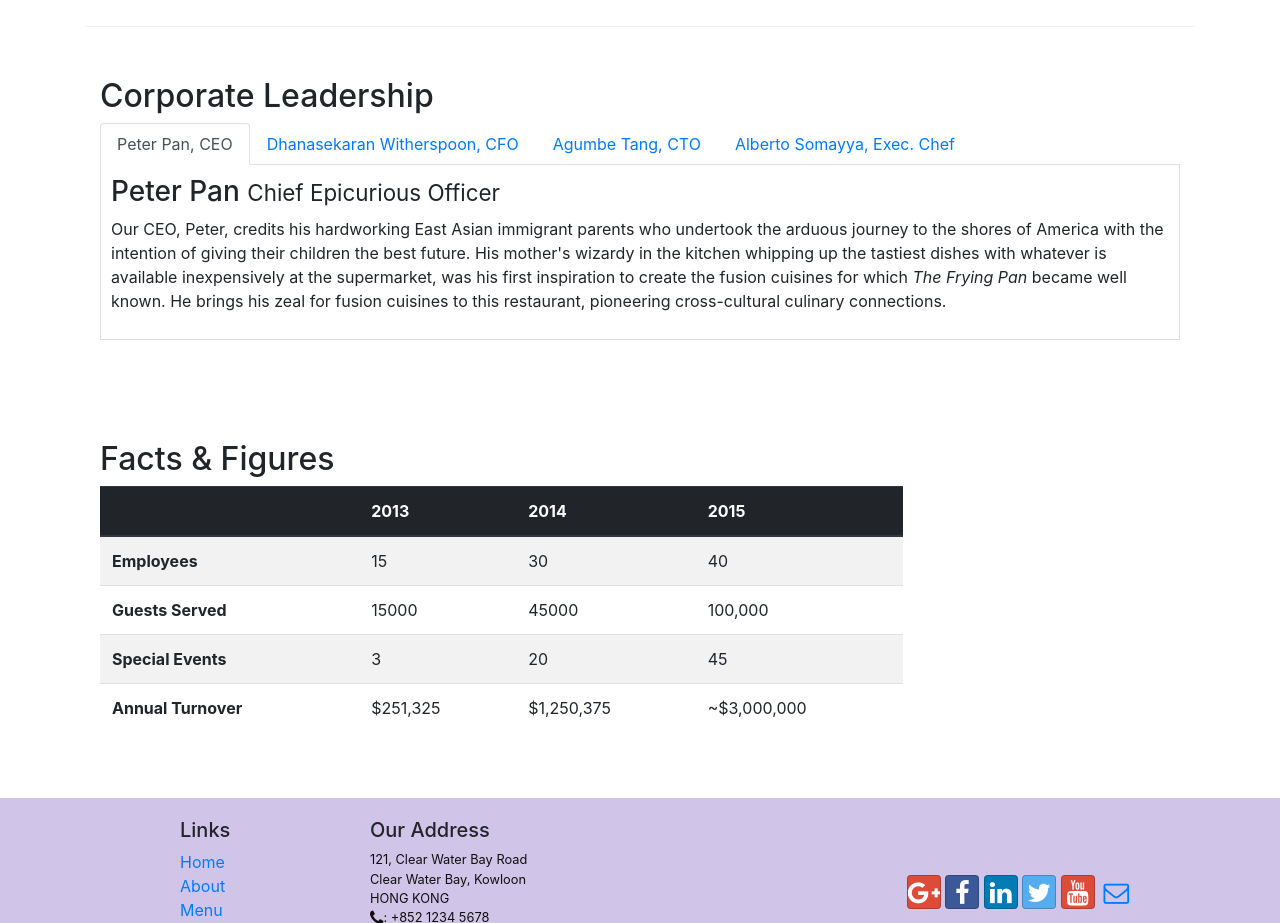
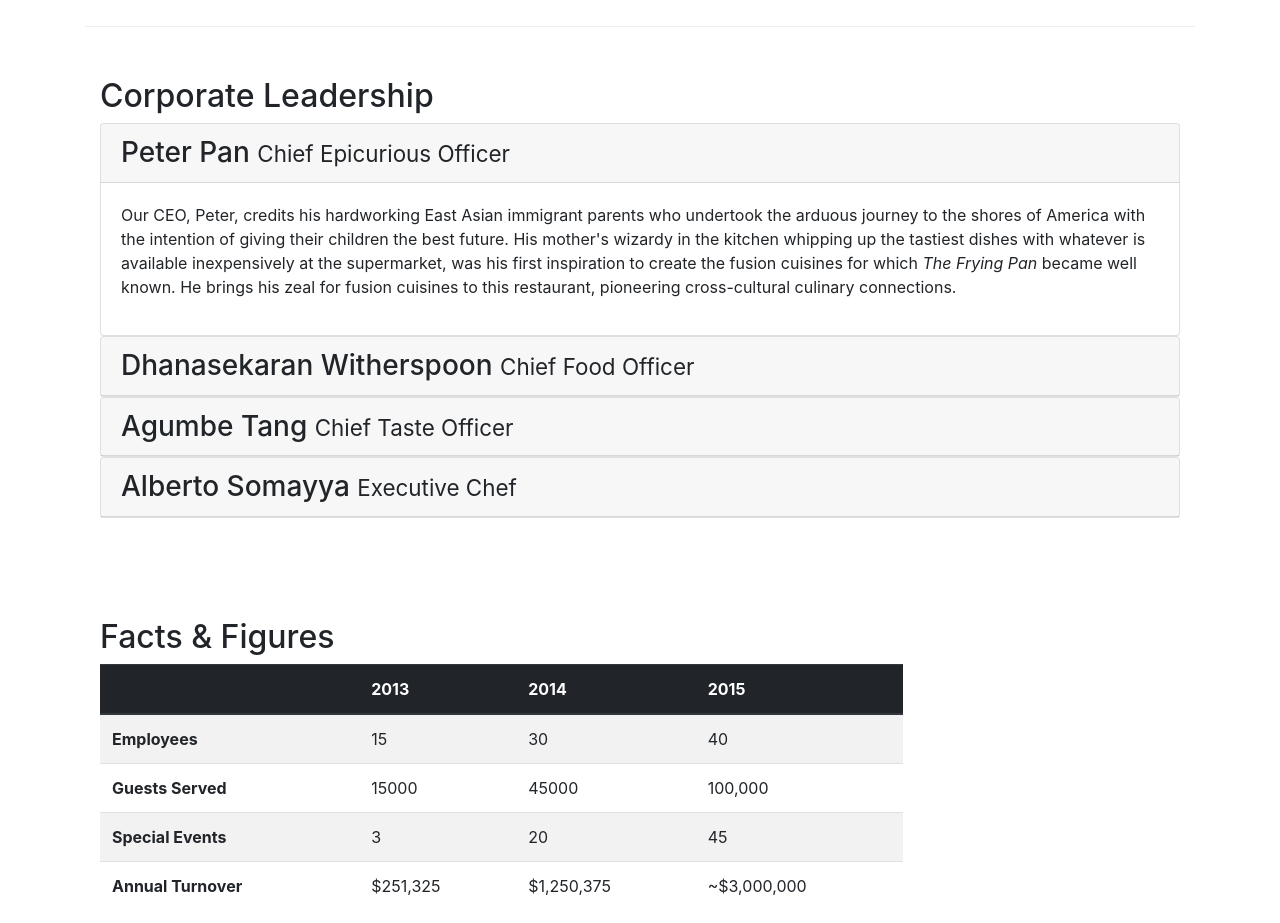
Before and after one commit to ciarram/Intro-Bootstrap, a website: page conFusion/aboutus.html in a window 1280 px wide. Shown: the part 920-1843 px from the top of the page. Drawn offline with nearby package versions, Linux system fonts and the light colour scheme.

Commit message:
changed tabs to accordion

```diff
--- a/conFusion/aboutus.html
+++ b/conFusion/aboutus.html
@@ -99,36 +99,54 @@
         <div class="row third-row">
             <div class="col col-sm">
             <h2>Corporate Leadership</h2>
-                <ul class="nav nav-tabs">
-                    <li class="nav-item">
-                        <a class="nav-link active" href="#peter" role="tab" data-toggle="tab">Peter Pan, CEO</a>
-                    </li>
-                    <li class="nav-item">
-                        <a class="nav-link" href="#danny" role="tab" data-toggle="tab">Dhanasekaran Witherspoon, CFO</a>
-                    </li>
-                    <li class="nav-item">
-                        <a class="nav-link" href="#agumbe" role="tab" data-toggle="tab">Agumbe Tang, CTO</a>
-                    </li>
-                    <li class="nav-item">
-                        <a class="nav-link" href="#alberto" role="tab" data-toggle="tab">Alberto Somayya, Exec. Chef</a>
-                    </li>
-                </ul>
-                <div class="tab-content">
-                    <div role="tabpanel" class="tab-pane fade show active" id="peter">
-                        <h3>Peter Pan <small>Chief Epicurious Officer</small></h3>
+            <div id="accordion">
+                <div class="card">
+                    <div class="card-header" role="tab" id="peterhead">
+                        <h3 class="mb-0">
+                            <a data-toggle="collapse" data-target="#peter">Peter Pan <small>Chief Epicurious Officer</small></a>
+                        </h3>
+                    </div>
+                    <div class="collapse show" id="peter" data-parent="#accordion">
+                        <div class="card-body">
                             <p class="d-none d-sm-block">Our CEO, Peter, credits his hardworking East Asian immigrant parents who undertook the arduous journey to the shores of America with the intention of giving their children the best future. His mother's wizardy in the kitchen whipping up the tastiest dishes with whatever is available inexpensively at the supermarket, was his first inspiration to create the fusion cuisines for which <em>The Frying Pan</em> became well known. He brings his zeal for fusion cuisines to this restaurant, pioneering cross-cultural culinary connections.</p>
                         </div>
-                    <div role="tabpanel" class="tab-pane fade" id="danny">
-                        <h3>Dhanasekaran Witherspoon <small>Chief Food Officer</small></h3>
+                    </div>
+                </div>
+                <div class="card">
+                    <div class="card-header" role="tab" id="dannyhead">
+                        <h3 class="mb-0">
+                            <a class="collapsed" data-toggle="collapse" data-target="#danny">Dhanasekaran Witherspoon <small>Chief Food Officer</small></a>
+                        </h3>
+                    </div>
+                    <div class="collapse" id="danny" data-parent="#accordion">
+                        <div class="card-body">
                             <p class="d-none d-sm-block">Our CFO, Danny, as he is affectionately referred to by his colleagues, comes from a long established family tradition in farming and produce. His experiences growing up on a farm in the Australian outback gave him great appreciation for varieties of food sources. As he puts it in his own words, <em>Everything that runs, wins, and everything that stays, pays!</em></p>
                         </div>
-                    <div role="tabpanel" class="tab-pane fade" id="agumbe">
-                        <h3>Agumbe Tang <small>Chief Taste Officer</small></h3>
+                    </div>
+                </div>
+                <div class="card">
+                    <div class="card-header" role="tab" id="agumbehead">
+                        <h3 class="mb-0">
+                            <a class="collapsed" data-toggle="collapse" data-target="#agumbe">Agumbe Tang <small>Chief Taste Officer</small></a>
+                        </h3>
+                    </div>
+                    <div class="collapse" id="agumbe" data-parent="#accordion">
+                        <div class="card-body">
                             <p class="d-none d-sm-block">Blessed with the most discerning gustatory sense, Agumbe, our CTO, personally ensures that every dish that we serve meets his exacting tastes. Our chefs dread the tongue lashing that ensues if their dish does not meet his exacting standards. He lives by his motto, <em>You click only if you survive my lick.</em></p>
                         </div>
-                    <div role="tabpanel" class="tab-pane fade" id="alberto">
-                        <h3>Alberto Somayya <small>Executive Chef</small></h3>
+                    </div>
+                </div>
+                <div class="card">
+                    <div class="card-header" role="tab" id="albertohead">
+                        <h3 class="mb-0">
+                            <a class="collapsed" data-toggle="collapse" data-target="#alberto">Alberto Somayya <small>Executive Chef</small></a>
+                        </h3>
+                    </div>
+                    <div class="collapse" id="alberto" data-parent="#accordion">
+                        <div class="card-body">
                             <p class="d-none d-sm-block">Award winning three-star Michelin chef with wide International experience having worked closely with whos-who in the culinary world, he specializes in creating mouthwatering Indo-Italian fusion experiences. He says, <em>Put together the cuisines from the two craziest cultures, and you get a winning hit! Amma Mia!</em></p>
+                        </div>
+                    </div>
                 </div>
             </div>
             </div>
```
Lines whose indentation alone changed are shown as unchanged.
